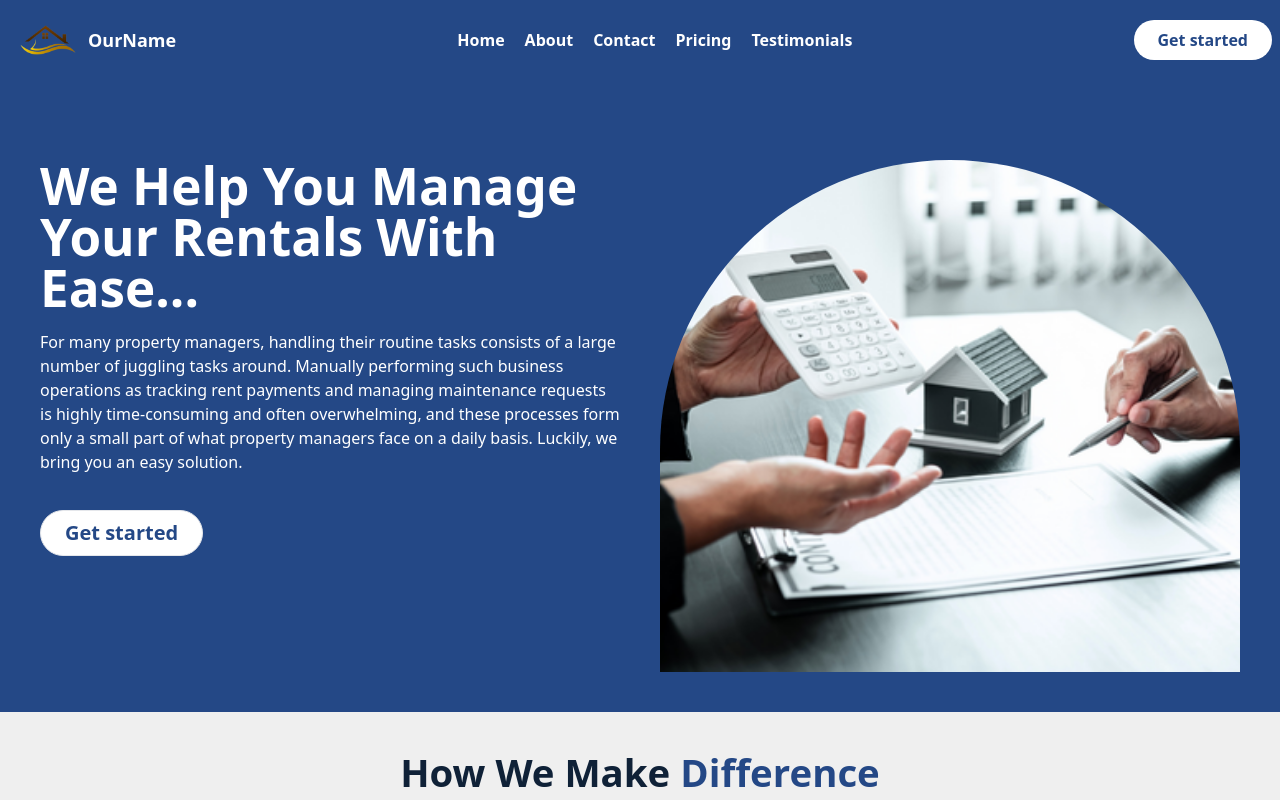
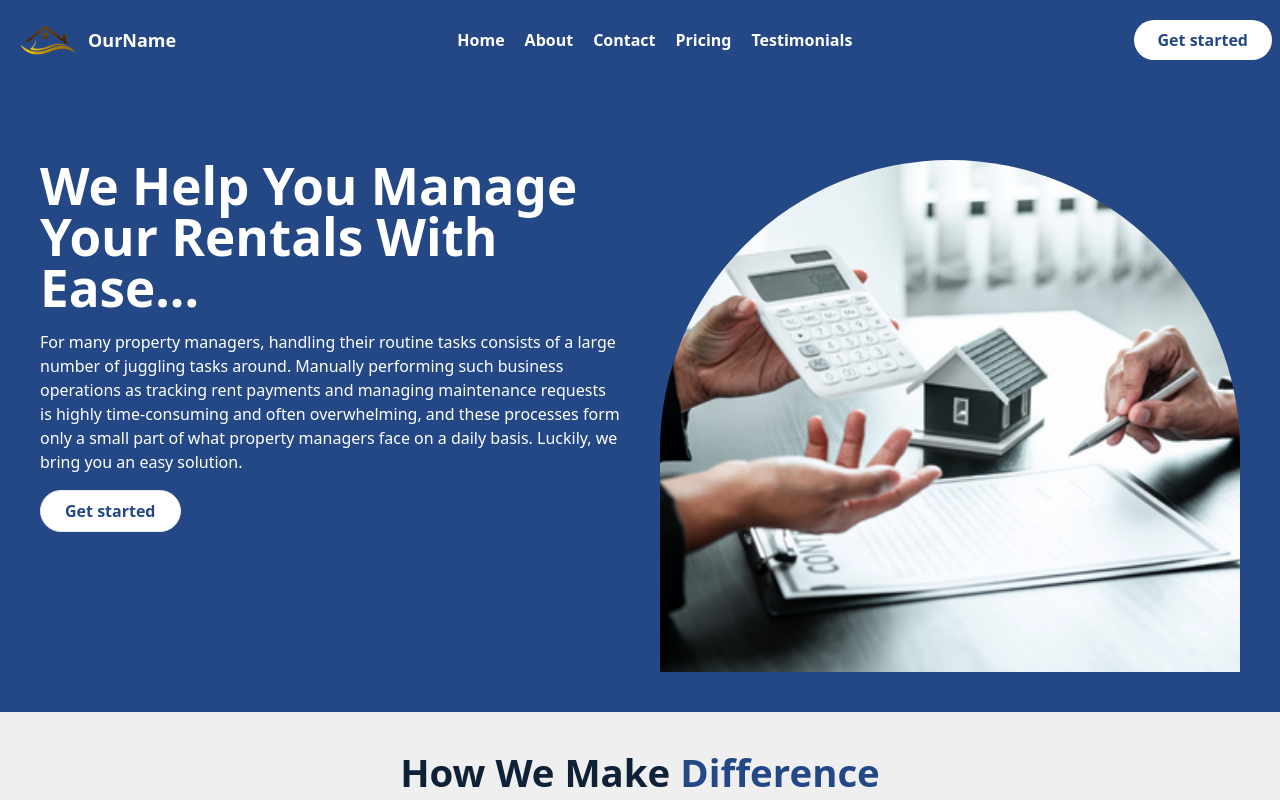
Before and after one commit to amoskyalo/rentals, a React (Create React App) app: page / in a window 1280 px wide. Shown: the top 800 px of the page. Built offline with nearby package versions, Linux system fonts and the light colour scheme.

Commit message:
fiexd buttons fiexed typing errors

```diff
--- a/src/Components/Contacts/Contact.jsx
+++ b/src/Components/Contacts/Contact.jsx
@@ -14,11 +14,11 @@ const Contact = () => {
             Get in touch with us!
           </h2>
           <p className="text-white text-base md:text-xl md:text-lg lg:text-lg xl:text-2xl">
-            Have any question? You can in touch with and we will respond to you
+            Have any question? You can get in touch with us. We will respond to you
             as soon as possible.
           </p>
         </div>
-        <Link className="border py-1 px-10 text-semibold text-white text-base rounded-3xl flex items-center gap-2 md:text-xl md:py-2 md:px-10 hover:bg-white hover:text-navColor ease-in-out duration-500">
+        <Link className="border py-2 px-10 text-semibold text-white text-base rounded-3xl flex items-center gap-2 md:text-xl md:py-2 md:px-10 hover:bg-white hover:text-navColor ease-in-out duration-500">
           Contact us <HiOutlineArrowNarrowRight />
         </Link>
       </div>
--- a/src/Components/Hero/Hero.jsx
+++ b/src/Components/Hero/Hero.jsx
@@ -116,7 +116,7 @@ const Hero = () => {
             </p>
             <a
               href="https://house-management-system.netlify.app/"
-              className="bg-white py-2 px-6 border rounded-3xl text-navColor text-xl font-bold w-max hover:bg-navColor hover:text-white duration-700 md:mt-5 "
+              className="bg-white  border w-max rounded-3xl py-2 px-6 text-base text-navColor font-bold hover:bg-transparent hover:text-white hover:border duration-500"
             >
               Get started
             </a>
```
